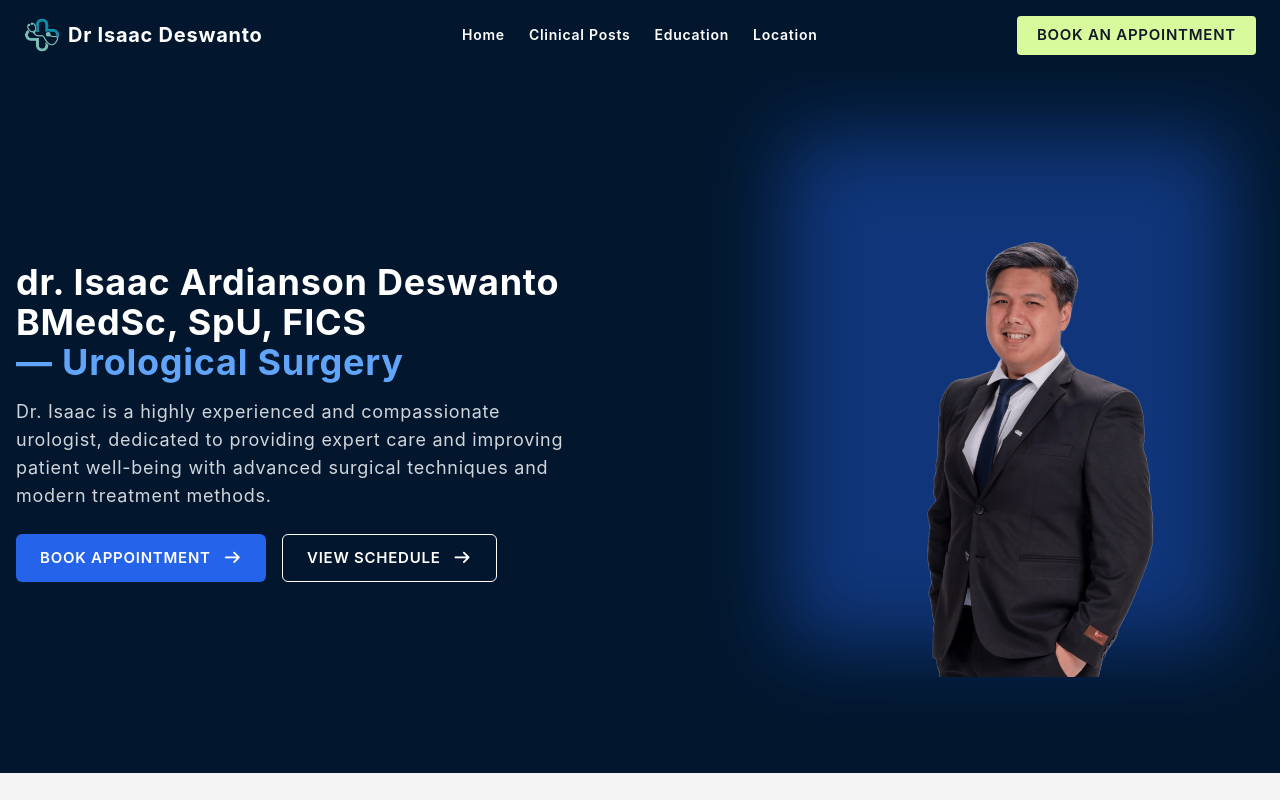
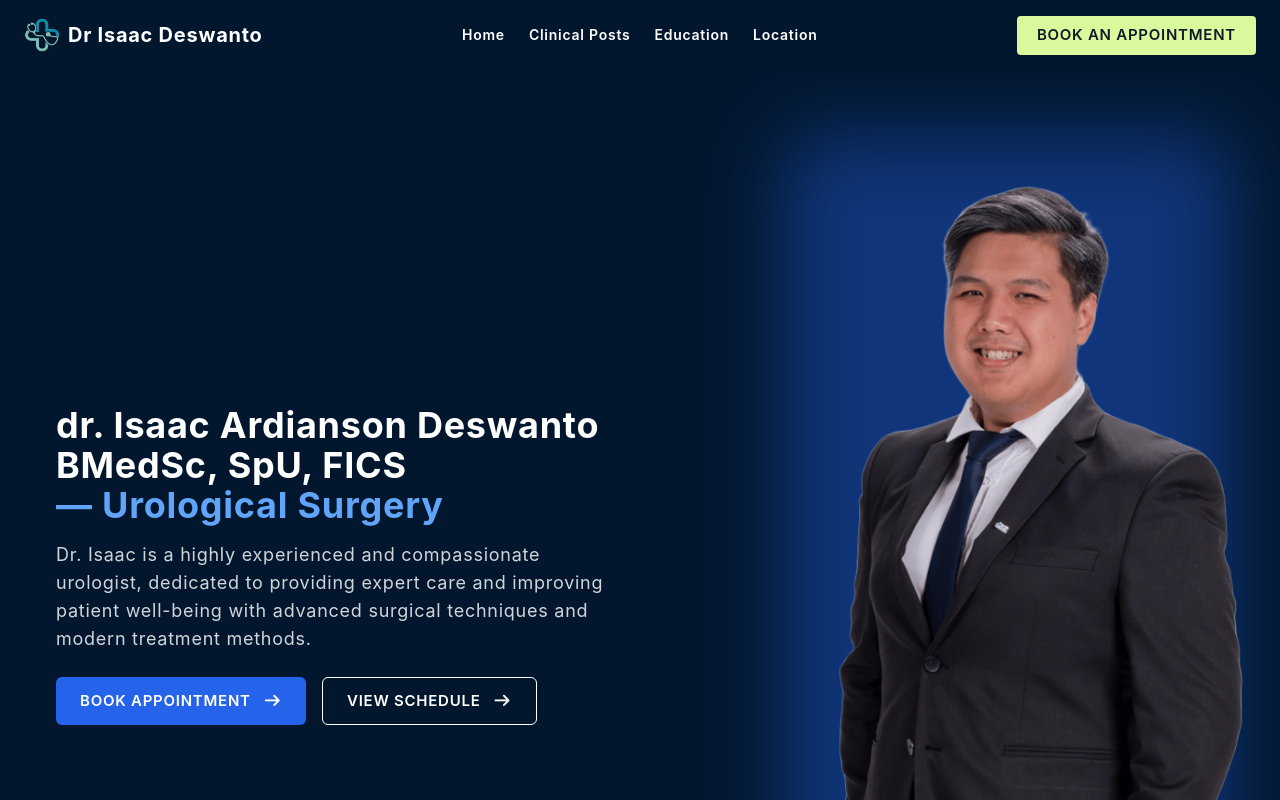
Before and after one commit to kevinlho/doctor_portofolio, a Vue app: page / in a window 1280 px wide. Shown: the top 800 px of the page. Built offline with nearby package versions, Linux system fonts and the light colour scheme.

Commit message:
update footer, profpic remove spacing

```diff
--- a/src/components/AppFooter.vue
+++ b/src/components/AppFooter.vue
@@ -48,14 +48,14 @@ import { navItems } from '@/router/navigation';
         </div>
 
         <!-- Contact -->
-        <div>
+        <!-- <div>
           <h3 class="text-lg font-semibold border-b-2 border-blue-600 inline-block mb-4">Contact</h3>
           <ul class="space-y-2 text-sm text-gray-300">
             <li>102/ B Street, New Elephant Road, Sandigo, USA</li>
             <li><span class="text-white font-semibold">Email Us:</span> info@example.com</li>
             <li><span class="text-white font-semibold">Call Now:</span> +208-6666-0112</li>
           </ul>
-        </div>
+        </div> -->
       </div>
     </div>
 
--- a/src/router/index.ts
+++ b/src/router/index.ts
@@ -3,9 +3,9 @@ import HomeView from '../views/HomeView.vue'
 import ClinicalPostDetail from '@/views/ClinicalPostDetail.vue'
 import PageNotFound from '@/views/PageNotFound.vue'
 
-const adminRoute: RouteRecordRaw[] = [{}]
+// const adminRoute: RouteRecordRaw[] = [{}]
 
-const userRoute: RouteRecordRaw[] = [{}]
+// const userRoute: RouteRecordRaw[] = [{}]
 
 const baseRoute: RouteRecordRaw[] = [
   {
@@ -40,8 +40,8 @@ const baseRoute: RouteRecordRaw[] = [
 const router = createRouter({
   history: createWebHistory(import.meta.env.BASE_URL),
   routes: [
-    ...adminRoute,
-    ...userRoute,
+    // ...adminRoute,
+    // ...userRoute,
     ...baseRoute
   ],
   scrollBehavior(to, from, savedPosition) {
--- a/src/views/LandingPage/DoctorProfile.vue
+++ b/src/views/LandingPage/DoctorProfile.vue
@@ -3,7 +3,7 @@
         <div class="max-w-7xl mx-auto flex flex-col-reverse md:flex-row items-center gap-12 px-4 py-16 md:py-24">
 
             <!-- Left: Text Content -->
-            <div class="flex-1 text-center md:text-left">
+            <div class="flex-1 text-center md:text-left md:ml-10">
                 <h1 class="text-3xl sm:text-3xl md:text-4xl font-bold leading-tight mb-4">
                     dr. Isaac Ardianson Deswanto <br />
                     BMedSc, SpU, FICS
```
Also changed, not shown: public/assets/photo/profile.png.
